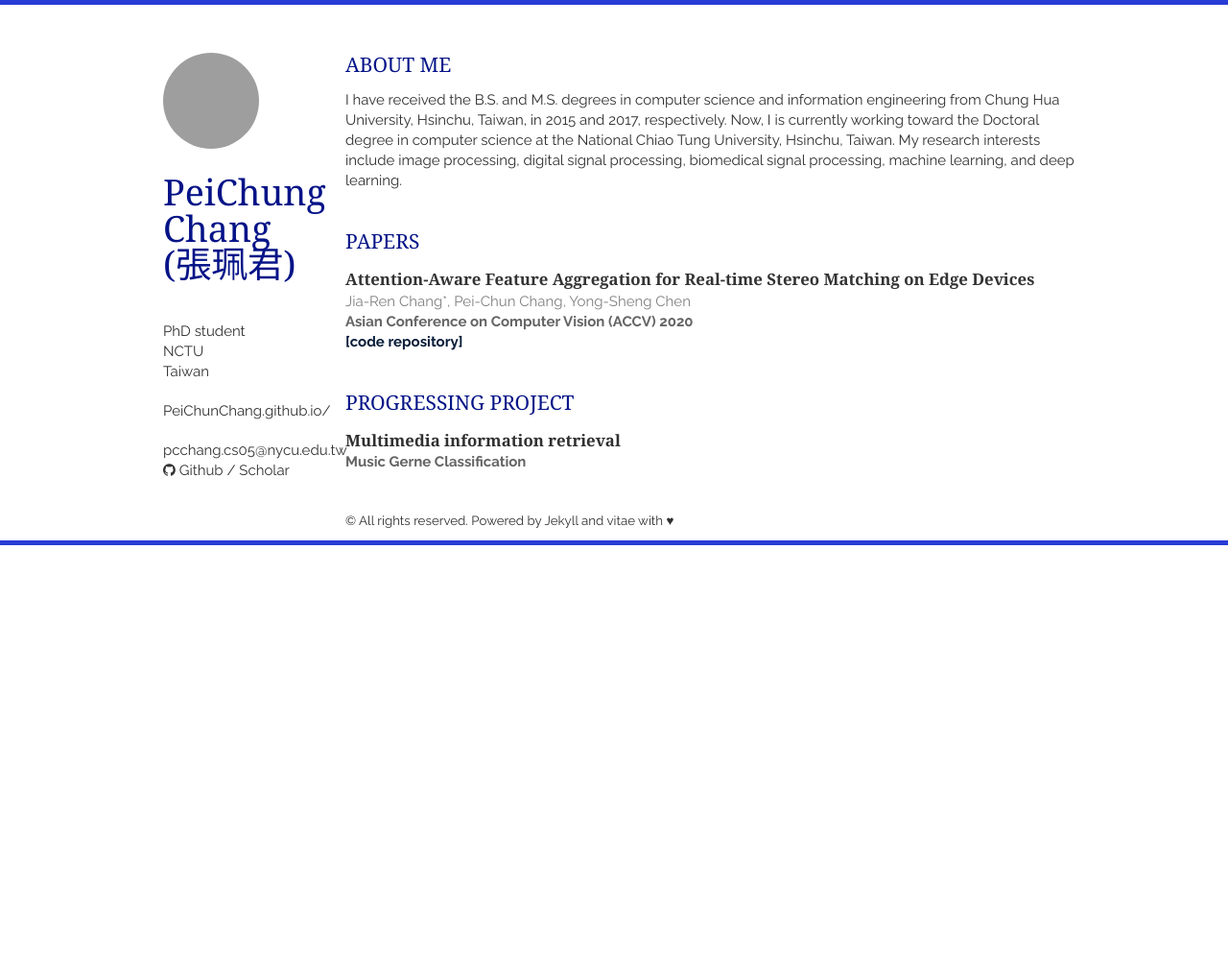
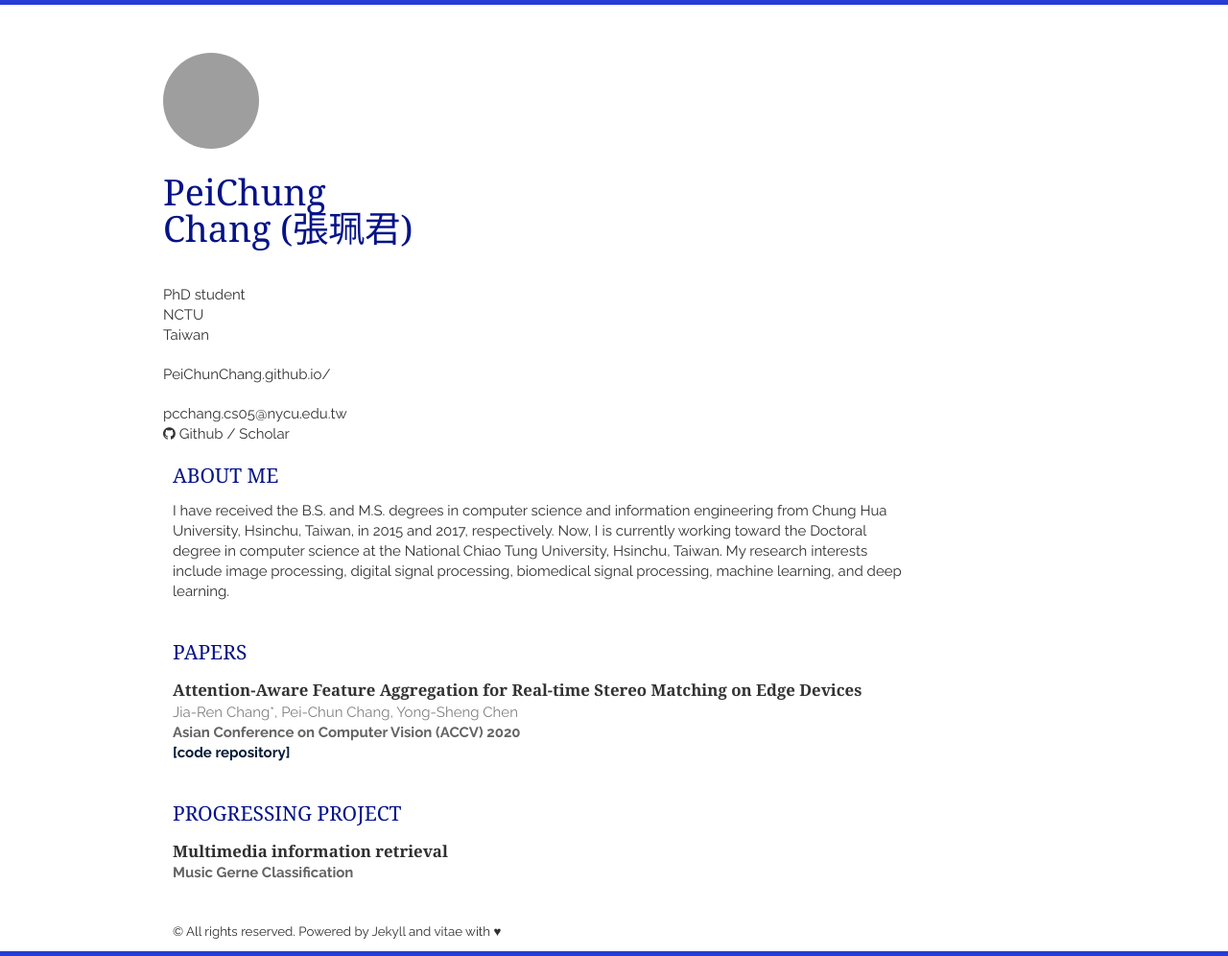
Before and after one commit to PeiChunChang/PeiChunChang.github.io, a Jekyll site: the page built from index.html, in a window 1280 px wide. Shown: the whole page at 96% size. Built offline with Jekyll 4.4.1, drawn with Linux system fonts in a browser that asks for light colours; nearby versions of some CDN libraries; the list of posts is cut into pages by our own code; a style sheet for code colours, icons or effects is not loaded; before the commit the page ends 900 px from its top, so only the background shows below that; grey boxes are pictures that could not be loaded.

Commit message:
Update layout.html

```diff
--- a/_layouts/layout.html
+++ b/_layouts/layout.html
@@ -26,7 +26,7 @@
 </head>
 <body>
 <div class="container">
-    <header class="three columns">
+    <header class="five columns">
         <img src="{{ site.baseurl }}static/img/profile1.jpg" class="me">
         <h1>{{ site.name }}</h1>
         <p>
```
